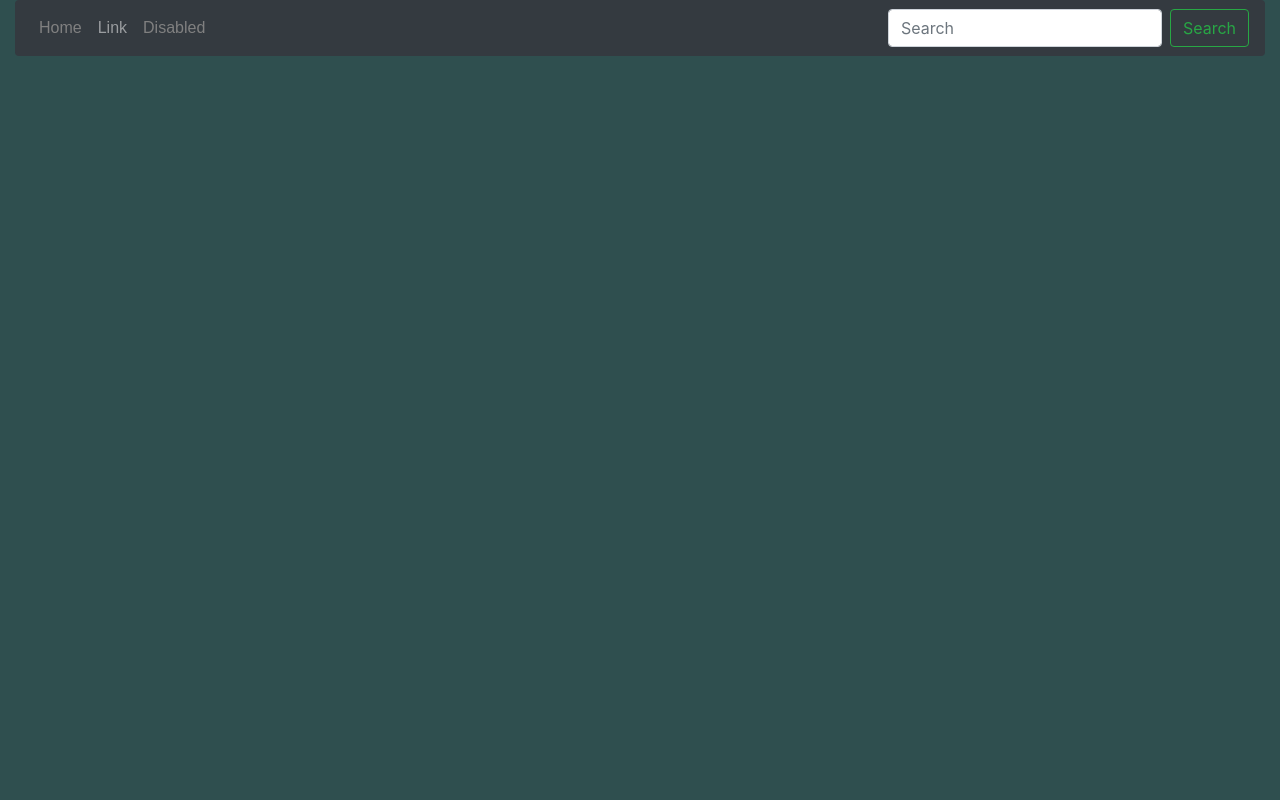
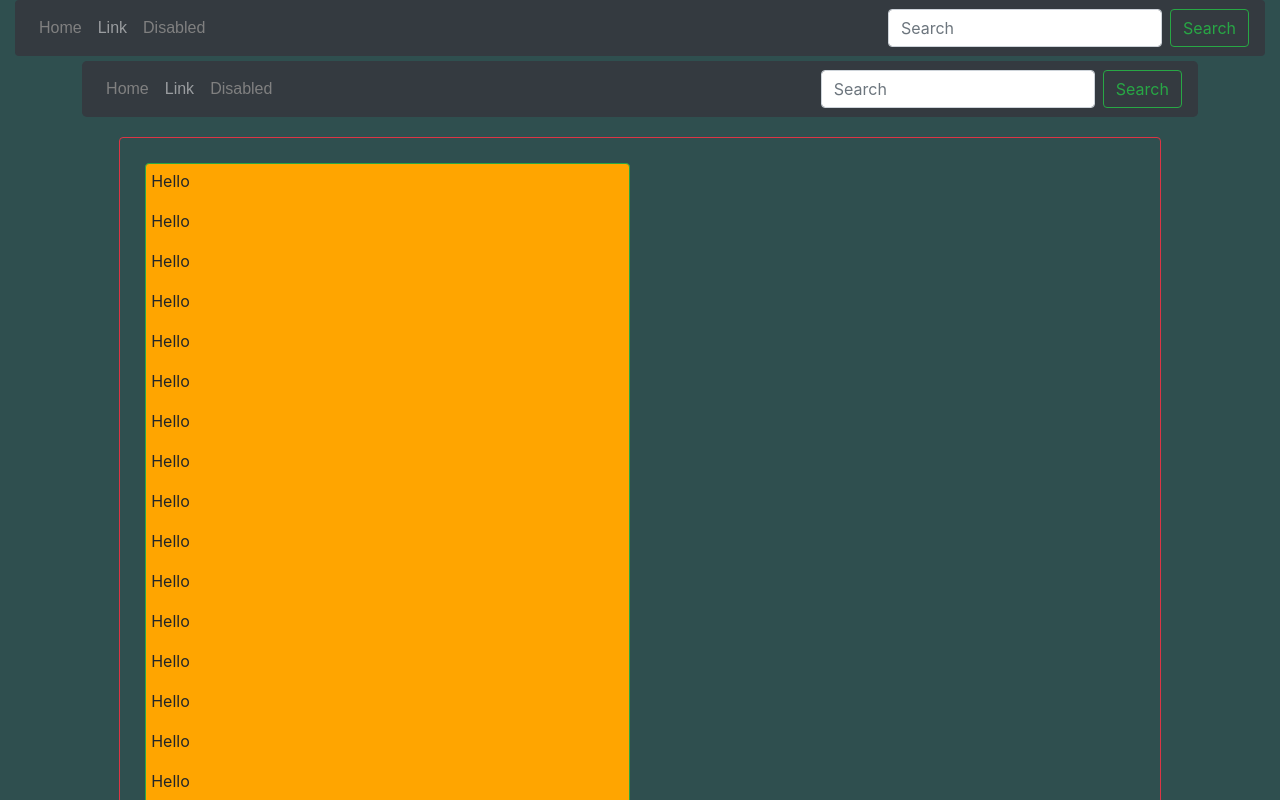
Before and after one commit to usafowose/Portfolio, a React (Create React App) app: page / in a window 1280 px wide. Shown: the top 800 px of the page. Built offline with nearby package versions, Linux system fonts and the light colour scheme.

Commit message:
Changing App src file to see chngs in develpmnt build

```diff
--- a/src/App.js
+++ b/src/App.js
@@ -1,9 +1,13 @@
 import Header from './Header'
+import FloatingBar from './Floating_Bar'
+import Body from './Body'
 
 function App() {
   return (
-    <div className='container-fluid' style={{ background: 'darkslategray' }}>
+    <div className='container-fluid' style={{ background: 'darkslategrey' }}>
       <Header />
+      <FloatingBar />
+      <Body />
     </div>
   )
 }
```
Also changed, not shown: 1 other file (tests, documents, lock files or other folders).
